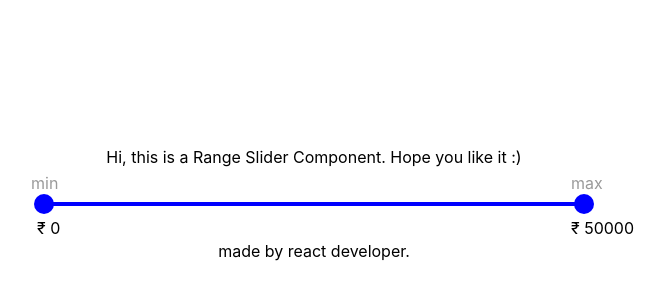
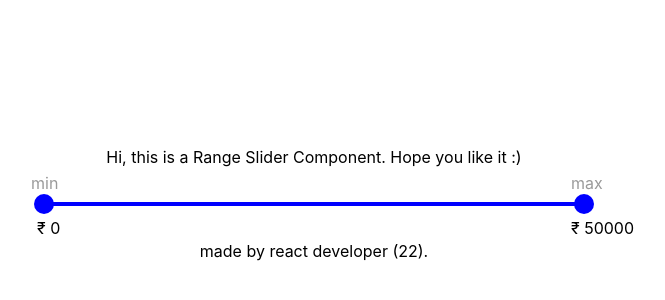
Before and after one commit to murtaz25raina/testingDeploying, a React (Create React App) app: page / in a window 1280 px wide. Shown: the part 196-496 px from the top of the page, without its empty margins (326-991 px from the left). Built offline with nearby package versions, Linux system fonts and the light colour scheme.

Commit message:
text added at bottom

```diff
--- a/src/App.js
+++ b/src/App.js
@@ -18,7 +18,7 @@ function App() {
         outerColor="#c5c3c3"
         valueHandler={(e) => console.log(e)}
       />
-      <div style={{ marginTop: "30px" }}>made by react developer.</div>
+      <div style={{ marginTop: "30px" }}>made by react developer {"(22)"}.</div>
     </div>
   );
 }
```
